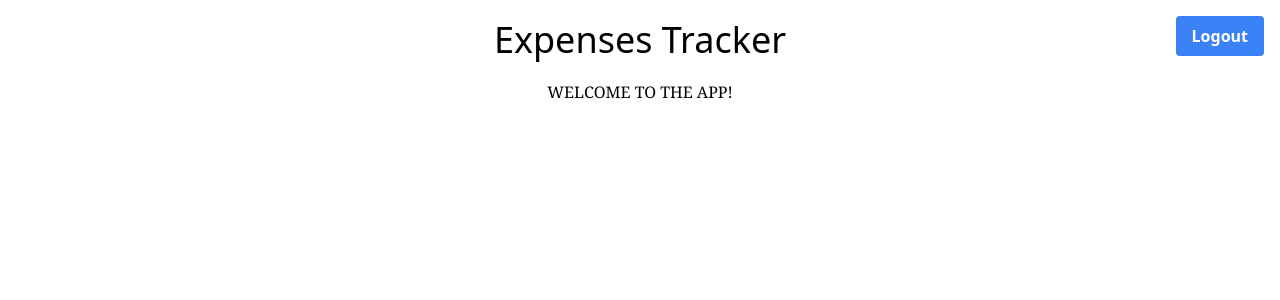
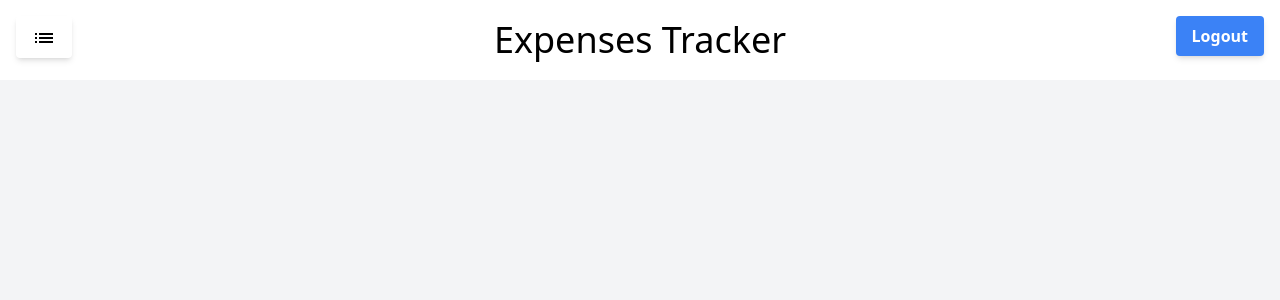
Before and after one commit to Ernesto-B/FullStack-Test, a React (Create React App) app in the folder expenses-tracker/: page /login in a window 1280 px wide. Both pictures are taken after typing "Sample", "Sample123" into the empty fields and a click on the button "Sign In". Shown: the top 300 px of the page. Built offline with nearby package versions, Linux system fonts and the light colour scheme.

Commit message:
added sidebar effect still figuring out transition

```diff
--- a/expenses-tracker/package.json
+++ b/expenses-tracker/package.json
@@ -3,6 +3,10 @@
   "version": "0.1.0",
   "private": true,
   "dependencies": {
+    "@emotion/react": "^11.11.1",
+    "@emotion/styled": "^11.11.0",
+    "@mui/icons-material": "^5.15.1",
+    "@mui/material": "^5.15.1",
     "@testing-library/jest-dom": "^5.17.0",
     "@testing-library/react": "^13.4.0",
     "@testing-library/user-event": "^13.5.0",
--- a/expenses-tracker/src/App.js
+++ b/expenses-tracker/src/App.js
@@ -1,8 +1,8 @@
 import React from "react";
 import { Routes, Route, useNavigate } from "react-router-dom";
-import Layout from "./Layout";
-import Login from "./Login";
-import RegistrationForm from "./RegistrationForm";
+import Layout from "./components/Layout";
+import Login from "./components/Login";
+import RegistrationForm from "./components/RegistrationForm";
 
 function App() {
   const navigate = useNavigate();
--- a/expenses-tracker/src/Layout.js
+++ /dev/null
@@ -1,30 +0,0 @@
-import React from "react";
-
-function Layout({ onLogout }) {
-  const handleUserLogout = (event) => {
-    event.preventDefault();
-    onLogout();
-  };
-
-  return (
-    <>
-      <div id="header" className="flex justify-center items-center h-20">
-        <button
-          id="logout"
-          className="bg-blue-500 hover:bg-blue-700 text-white font-bold py-2 px-4 rounded focus:outline-none focus:shadow-outline absolute top-0 right-0 m-4"
-          onClick={handleUserLogout}
-        >
-          Logout
-        </button>
-        <h1 id="layoutTitle" className="text-4xl">
-          Expenses Tracker
-        </h1>
-      </div>
-      <p id="welcomeMessage" className="text-center font-serif uppercase">
-        Welcome to the app!
-      </p>
-    </>
-  );
-}
-
-export default Layout;
--- /dev/null
+++ b/expenses-tracker/src/components/Layout.js
@@ -0,0 +1,49 @@
+import React, { useState } from "react";
+import { useNavigate } from "react-router-dom";
+import ListIcon from "@mui/icons-material/List";
+import Sidebar from "./Sidebar";
+function Layout({ onLogout }) {
+  const [isSidebarOpen, setIsSidebarOpen] = useState(false);
+  // ... existing code
+
+  const toggleSidebar = () => {
+    setIsSidebarOpen(!isSidebarOpen);
+  };
+
+  const navigate = useNavigate();
+
+  const handleUserLogout = (event) => {
+    event.preventDefault();
+    onLogout();
+    navigate("/");
+  };
+
+  return (
+    <>
+      <div id="header" className="flex justify-center items-center h-20">
+        <button
+          id="logout"
+          className="bg-blue-500 shadow-md hover:bg-blue-700 text-white font-bold py-2 px-4 rounded focus:outline-none focus:shadow-outline absolute top-0 right-0 m-4"
+          onClick={handleUserLogout}
+        >
+          Logout
+        </button>
+        <h1 id="layoutTitle" className="text-4xl">
+          Expenses Tracker
+        </h1>
+      </div>
+      <div id="body" className="flex flex-col h-screen bg-gray-100">
+        <button
+          id="sidebarButton"
+          className="text-black shadow-md font-bold py-2 px-4 rounded focus:outline-none focus:shadow-outline absolute top-0 left-0 m-4"
+          onClick={toggleSidebar}
+        >
+          <ListIcon />
+        </button>
+        <Sidebar isOpen={isSidebarOpen} setIsOpen={setIsSidebarOpen} />
+      </div>
+    </>
+  );
+}
+
+export default Layout;
--- /dev/null
+++ b/expenses-tracker/src/components/Sidebar.js
@@ -0,0 +1,46 @@
+import { Key } from "@mui/icons-material";
+import React, { useState } from "react";
+import { useNavigate } from "react-router-dom";
+import { SidebarData } from "./SidebarData";
+
+const Sidebar = ({ isOpen, setIsOpen }) => {
+  const navigate = useNavigate();
+
+  const handleNavigate = (path) => {
+    navigate(path);
+    setIsOpen(false); // Close the sidebar after navigation
+  };
+
+  if (!isOpen) {
+    return null;
+  }
+
+  return (
+    <div
+      id="sidebar"
+      className={`h-full w-64 bg-blue-300 shadow-md transform ${
+        isOpen ? "translate-x-0" : "-translate-x-full"
+      } transition-transform duration-300 ease-in-out z-20`}
+    >
+      <ul id="sidebarList" className="h-auto p-0 w-full">
+        {SidebarData.map((val, key) => {
+          return (
+            <li
+              id="row"
+              className="flex bg-blue-500 shadow-md hover:bg-blue-700 text-white font-bold cursor-pointer flex-row justify-center items-center font-serif w-full h-12 border border-solid border-white m-0"
+              key={key}
+              onClick={() => handleNavigate(val.path)}
+            >
+              <div id="icon" className="items-start">
+                {val.icon}
+              </div>
+              <div id="title">{val.title}</div>
+            </li>
+          );
+        })}
+      </ul>
+    </div>
+  );
+};
+
+export default Sidebar;
--- /dev/null
+++ b/expenses-tracker/src/components/SidebarData.js
@@ -0,0 +1,21 @@
+import React from "react";
+import BarChartIcon from "@mui/icons-material/BarChart";
+import ShoppingCartIcon from "@mui/icons-material/ShoppingCart";
+import SavingsIcon from "@mui/icons-material/Savings";
+export const SidebarData = [
+  {
+    title: "Dashboard",
+    icon: <BarChartIcon />,
+    path: "/",
+  },
+  {
+    title: "Expenses",
+    icon: <ShoppingCartIcon />,
+    path: "/expenses",
+  },
+  {
+    title: "Income",
+    icon: <SavingsIcon />,
+    path: "/income",
+  },
+];
```
Also changed, not shown: expenses-tracker/src/components/Expenses.js (added), expenses-tracker/src/components/Income.js (added), expenses-tracker/src/components/Login.js (renamed from expenses-tracker/src/Login.js), expenses-tracker/src/components/RegistrationForm.js (renamed from expenses-tracker/src/RegistrationForm.js), 1 other file (tests, documents, lock files or other folders).
